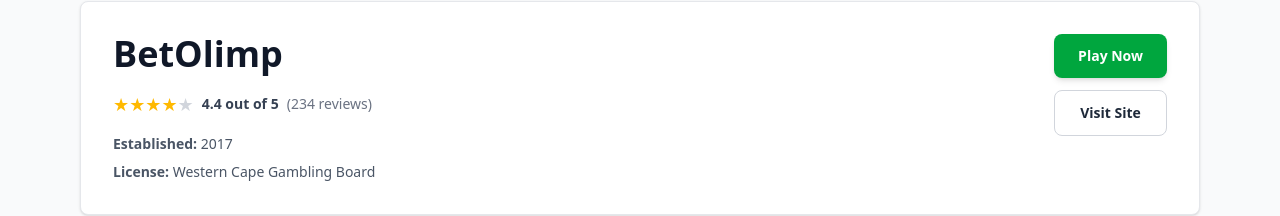
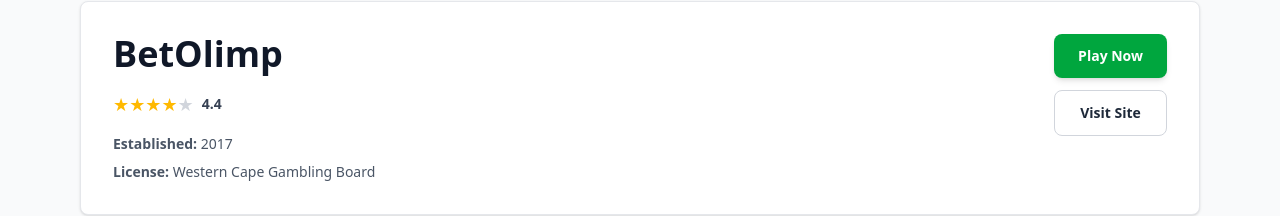
Before and after one commit to ainar455-ship-it/evocasino, a Next.js app: page /casinos/betolimp in a window 1280 px wide. Shown: the part 114-330 px from the top of the page. Built offline with nearby package versions, Linux system fonts and the light colour scheme.

Commit message:
Refactor: Extract renderStars utility function to avoid duplication

```diff
--- a/src/app/casinos/[slug]/page.tsx
+++ b/src/app/casinos/[slug]/page.tsx
@@ -1,5 +1,6 @@
 import casinos from "@/data/casinos.json";
 import offers from "@/data/offers.json";
+import { renderStars } from "@/utils/ratings";
 
 type Casino = {
   id: string;
@@ -29,35 +30,6 @@
 
 const CASINOS = casinos as Casino[];
 const OFFERS = offers as Offer[];
-
-function renderStars(rating: number | undefined) {
-  if (!rating) return null;
-  const fullStars = Math.floor(rating);
-  const hasHalfStar = rating % 1 >= 0.5;
-
-  return (
-    <div className="flex items-center gap-2">
-      <div className="flex">
-        {Array.from({ length: 5 }).map((_, i) => (
-          <span
-            key={i}
-            className={`text-lg ${
-              i < fullStars
-                ? 'text-amber-400'
-                : i === fullStars && hasHalfStar
-                ? 'text-amber-400'
-                : 'text-gray-300'
-            }`}
-          >
-            ★
-          </span>
-        ))}
-      </div>
-      <span className="text-sm font-semibold text-gray-700">{rating.toFixed(1)} out of 5</span>
-      {<span className="text-sm text-gray-500">({234} reviews)</span>}
-    </div>
-  );
-}
 
 interface PageProps {
   params: Promise<{ slug: string }>;
@@ -121,7 +93,7 @@
             <div className="flex-1">
               <h1 className="text-4xl font-bold text-gray-900">{casino.name}</h1>
               <div className="mt-4">
-                {renderStars(casino.rating)}
+                {renderStars(casino.rating, true, 'lg')}
               </div>
               {casino.established && (
                 <p className="mt-4 text-sm text-gray-600">
--- a/src/app/page.tsx
+++ b/src/app/page.tsx
@@ -1,5 +1,6 @@
 import casinos from "@/data/casinos.json";
 import offers from "@/data/offers.json";
+import { renderStars } from "@/utils/ratings";
 
 type Casino = {
   id: string;
@@ -33,34 +34,6 @@
 
 function findCasinoName(casinoId: string) {
   return CASINOS.find((c) => c.id === casinoId)?.name ?? casinoId;
-}
-
-function renderStars(rating: number | undefined) {
-  if (!rating) return null;
-  const fullStars = Math.floor(rating);
-  const hasHalfStar = rating % 1 >= 0.5;
-
-  return (
-    <div className="flex items-center gap-1">
-      <div className="flex">
-        {Array.from({ length: 5 }).map((_, i) => (
-          <span
-            key={i}
-            className={`text-sm ${
-              i < fullStars
-                ? 'text-amber-400'
-                : i === fullStars && hasHalfStar
-                ? 'text-amber-400'
-                : 'text-gray-300'
-            }`}
-          >
-            ★
-          </span>
-        ))}
-      </div>
-      <span className="text-xs font-semibold text-gray-700">{rating.toFixed(1)}</span>
-    </div>
-  );
 }
 
 export default function Home() {
--- /dev/null
+++ b/src/utils/ratings.tsx
@@ -0,0 +1,35 @@
+export function renderStars(rating: number | undefined, showText = true, size: 'sm' | 'lg' = 'sm') {
+  if (!rating) return null;
+  const fullStars = Math.floor(rating);
+  const hasHalfStar = rating % 1 >= 0.5;
+
+  const starSize = size === 'sm' ? 'text-sm' : 'text-lg';
+  const gapSize = size === 'sm' ? 'gap-1' : 'gap-2';
+  const textSize = size === 'sm' ? 'text-xs' : 'text-sm';
+
+  return (
+    <div className={`flex items-center ${gapSize}`}>
+      <div className="flex">
+        {Array.from({ length: 5 }).map((_, i) => (
+          <span
+            key={i}
+            className={`${starSize} ${
+              i < fullStars
+                ? 'text-amber-400'
+                : i === fullStars && hasHalfStar
+                ? 'text-amber-400'
+                : 'text-gray-300'
+            }`}
+          >
+            ★
+          </span>
+        ))}
+      </div>
+      {showText && (
+        <span className={`${textSize} font-semibold text-gray-700`}>
+          {rating.toFixed(1)}
+        </span>
+      )}
+    </div>
+  );
+}
```
